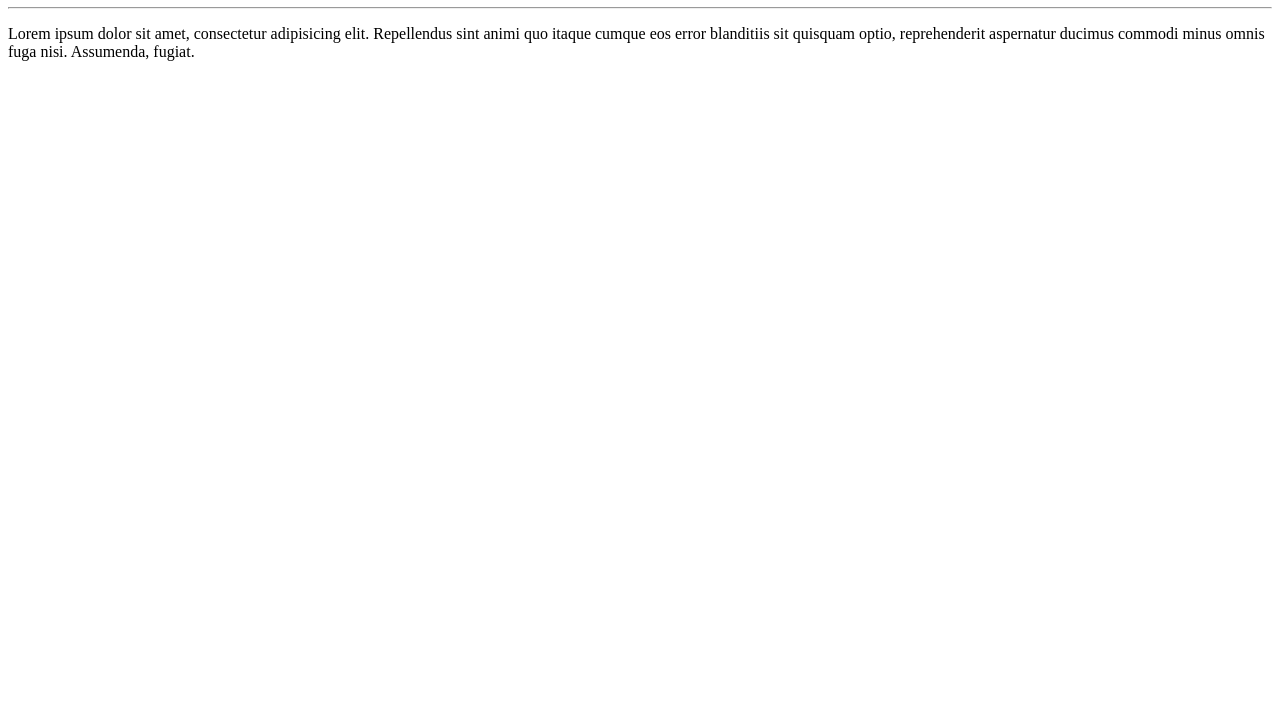
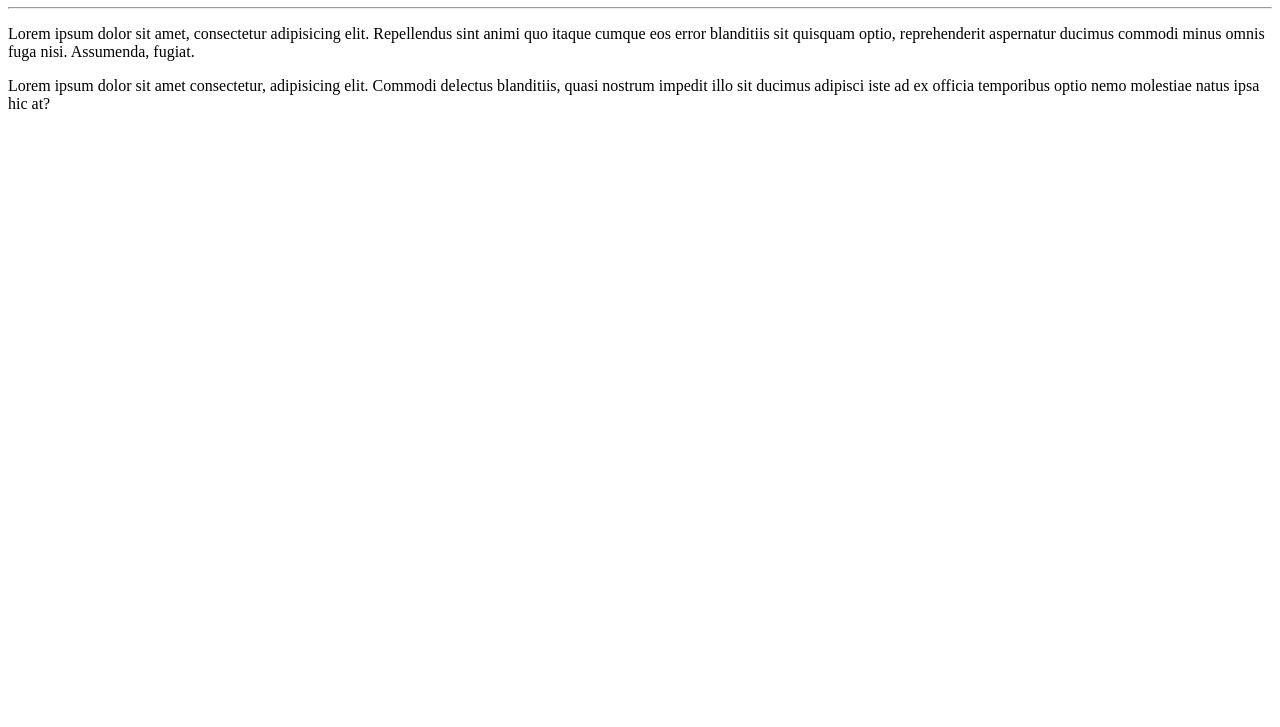
Before and after one commit to ManoelFelixEng/HelloWorld, a plain HTML site: page siteHelloWorld/index.html in a window 1280 px wide. Shown: the part 73-800 px from the top of the page. Drawn offline with Linux system fonts and the light colour scheme.

Commit message:
adicionei um paragrafo
mais um paragrafo lorem

```diff
--- a/siteHelloWorld/index.html
+++ b/siteHelloWorld/index.html
@@ -9,5 +9,6 @@
     <h1>Hello World</h1>
     <hr>
     <p>Lorem ipsum dolor sit amet, consectetur adipisicing elit. Repellendus sint animi quo itaque cumque eos error blanditiis sit quisquam optio, reprehenderit aspernatur ducimus commodi minus omnis fuga nisi. Assumenda, fugiat.</p>
+    <p>Lorem ipsum dolor sit amet consectetur, adipisicing elit. Commodi delectus blanditiis, quasi nostrum impedit illo sit ducimus adipisci iste ad ex officia temporibus optio nemo molestiae natus ipsa hic at?</p>
 </body>
 </html>
```
